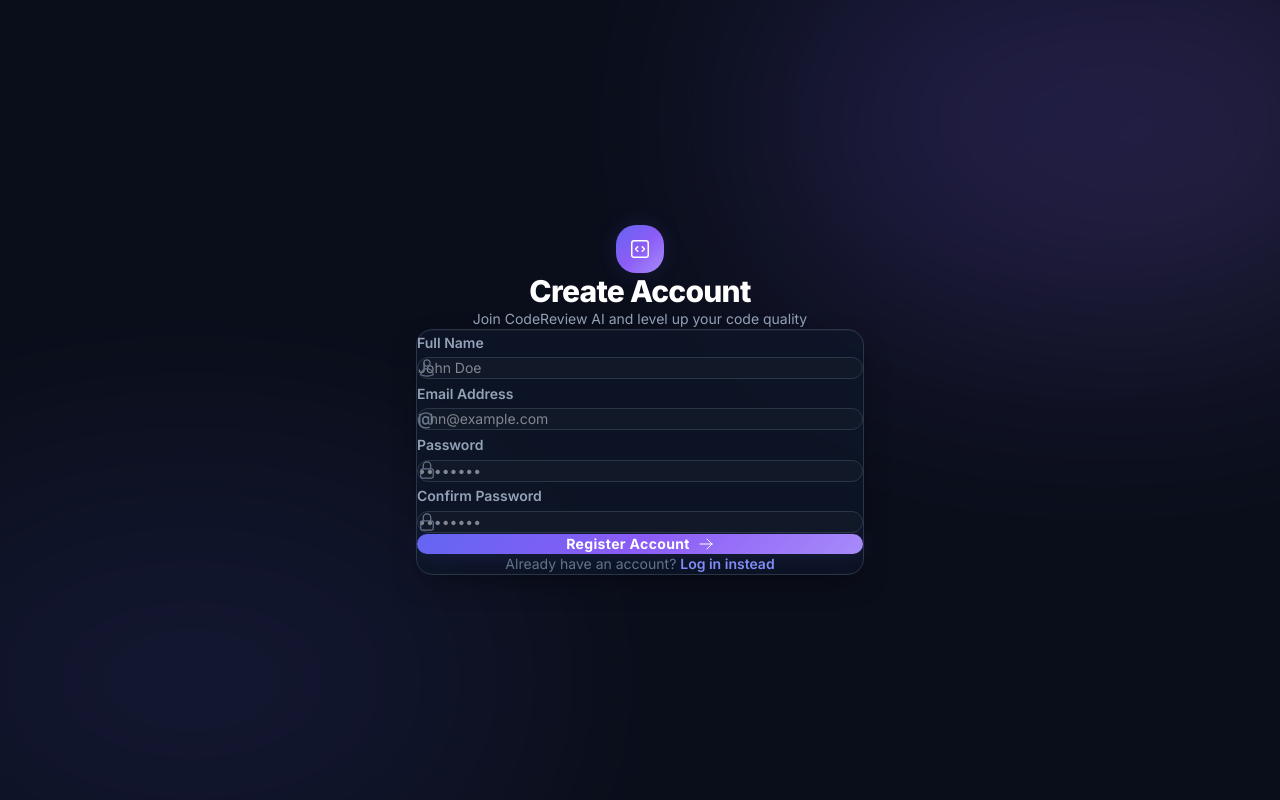
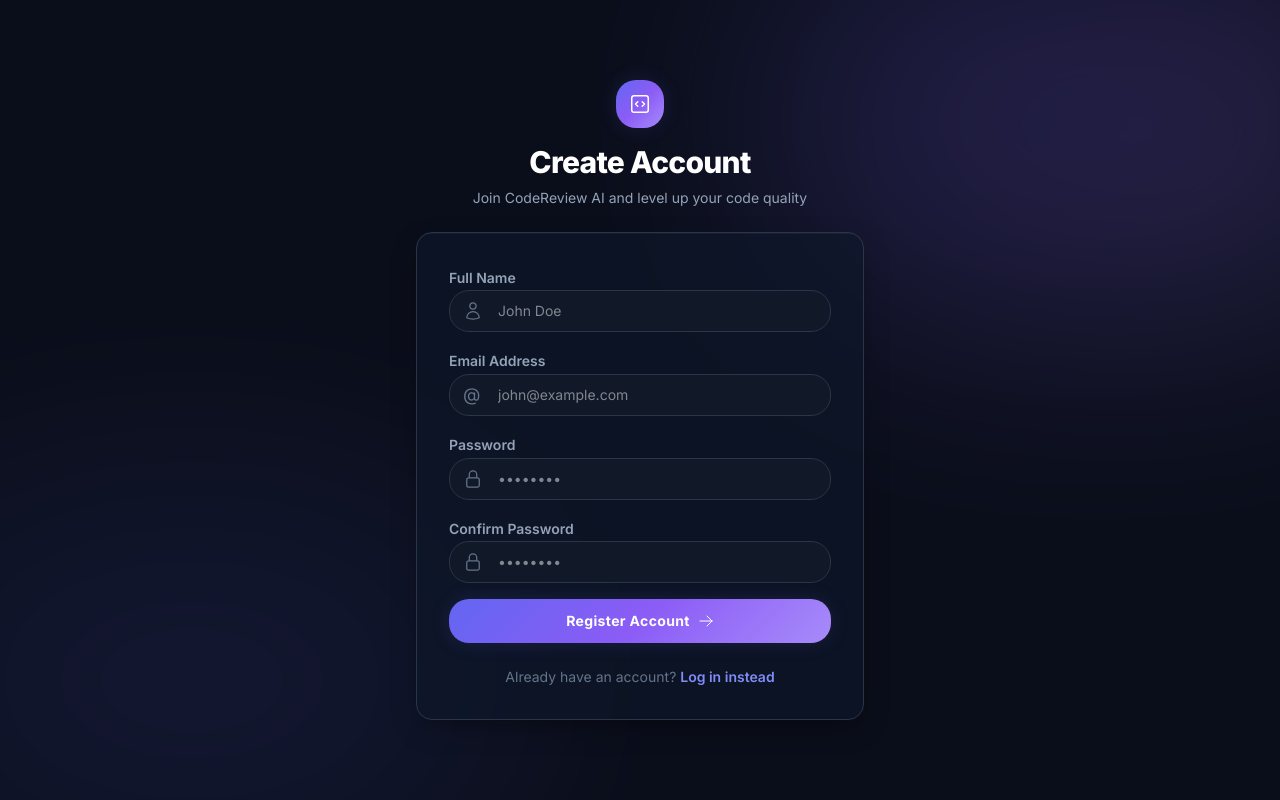
Before and after one commit to Necro000/Ai-Code-Review-Assistant, a React (Vite) app in the folder client/: page /register in a window 1280 px wide. Built offline with nearby package versions, Linux system fonts and the light colour scheme; no server answers.

Commit message:
style: fix input icon overlaps using Tailwind CSS v4 Cascade Layering

```diff
--- a/client/src/index.css
+++ b/client/src/index.css
@@ -72,12 +72,14 @@
 }
 
 /* --- Reset & Base --- */
+@layer base {
   *,
   *::before,
   *::after {
     box-sizing: border-box;
     margin: 0;
     padding: 0;
+  }
 }
 
 html {
--- a/client/src/pages/ForgotPasswordPage.jsx
+++ b/client/src/pages/ForgotPasswordPage.jsx
@@ -102,7 +102,7 @@
                   <input
                     type="email"
                     placeholder="name@example.com"
-                    className="w-full pl-10 pr-4 py-3 bg-[var(--color-bg-secondary)] border rounded-xl text-sm focus:outline-none transition-all duration-200"
+                    className="w-full pl-12 pr-4 py-3 bg-[var(--color-bg-secondary)] border rounded-xl text-sm focus:outline-none transition-all duration-200"
                     style={{
                       borderColor: requestForm.formState.errors.email ? 'var(--color-error)' : 'var(--color-border)',
                       color: 'var(--color-text)',
--- a/client/src/pages/HistoryPage.jsx
+++ b/client/src/pages/HistoryPage.jsx
@@ -89,7 +89,7 @@
             placeholder="Search by summary, project name, language..."
             value={q}
             onChange={(e) => setQ(e.target.value)}
-            className="w-full pl-10 pr-4 py-2 bg-[var(--color-bg-secondary)] border border-[var(--color-border)] rounded-xl text-sm focus:outline-none focus:border-[var(--color-accent)]"
+            className="w-full pl-12 pr-4 py-2 bg-[var(--color-bg-secondary)] border border-[var(--color-border)] rounded-xl text-sm focus:outline-none focus:border-[var(--color-accent)]"
             style={{ color: 'var(--color-text)' }}
           />
         </div>
--- a/client/src/pages/LoginPage.jsx
+++ b/client/src/pages/LoginPage.jsx
@@ -67,7 +67,7 @@
                 <input
                   type="email"
                   placeholder="name@example.com"
-                  className="w-full pl-10 pr-4 py-3 bg-[var(--color-bg-secondary)] border rounded-xl text-sm focus:outline-none transition-all duration-200"
+                  className="w-full pl-12 pr-4 py-3 bg-[var(--color-bg-secondary)] border rounded-xl text-sm focus:outline-none transition-all duration-200"
                   style={{
                     borderColor: errors.email ? 'var(--color-error)' : 'var(--color-border)',
                     color: 'var(--color-text)',
@@ -117,7 +117,7 @@
                 <input
                   type="password"
                   placeholder="••••••••"
-                  className="w-full pl-10 pr-4 py-3 bg-[var(--color-bg-secondary)] border rounded-xl text-sm focus:outline-none transition-all duration-200"
+                  className="w-full pl-12 pr-4 py-3 bg-[var(--color-bg-secondary)] border rounded-xl text-sm focus:outline-none transition-all duration-200"
                   style={{
                     borderColor: errors.password ? 'var(--color-error)' : 'var(--color-border)',
                     color: 'var(--color-text)',
--- a/client/src/pages/RegisterPage.jsx
+++ b/client/src/pages/RegisterPage.jsx
@@ -72,7 +72,7 @@
                 <input
                   type="text"
                   placeholder="John Doe"
-                  className="w-full pl-10 pr-4 py-2.5 bg-[var(--color-bg-secondary)] border rounded-xl text-sm focus:outline-none transition-all duration-200"
+                  className="w-full pl-12 pr-4 py-2.5 bg-[var(--color-bg-secondary)] border rounded-xl text-sm focus:outline-none transition-all duration-200"
                   style={{
                     borderColor: errors.name ? 'var(--color-error)' : 'var(--color-border)',
                     color: 'var(--color-text)',
@@ -111,7 +111,7 @@
                 <input
                   type="email"
                   placeholder="john@example.com"
-                  className="w-full pl-10 pr-4 py-2.5 bg-[var(--color-bg-secondary)] border rounded-xl text-sm focus:outline-none transition-all duration-200"
+                  className="w-full pl-12 pr-4 py-2.5 bg-[var(--color-bg-secondary)] border rounded-xl text-sm focus:outline-none transition-all duration-200"
                   style={{
                     borderColor: errors.email ? 'var(--color-error)' : 'var(--color-border)',
                     color: 'var(--color-text)',
@@ -152,7 +152,7 @@
                 <input
                   type="password"
                   placeholder="••••••••"
-                  className="w-full pl-10 pr-4 py-2.5 bg-[var(--color-bg-secondary)] border rounded-xl text-sm focus:outline-none transition-all duration-200"
+                  className="w-full pl-12 pr-4 py-2.5 bg-[var(--color-bg-secondary)] border rounded-xl text-sm focus:outline-none transition-all duration-200"
                   style={{
                     borderColor: errors.password ? 'var(--color-error)' : 'var(--color-border)',
                     color: 'var(--color-text)',
@@ -193,7 +193,7 @@
                 <input
                   type="password"
                   placeholder="••••••••"
-                  className="w-full pl-10 pr-4 py-2.5 bg-[var(--color-bg-secondary)] border rounded-xl text-sm focus:outline-none transition-all duration-200"
+                  className="w-full pl-12 pr-4 py-2.5 bg-[var(--color-bg-secondary)] border rounded-xl text-sm focus:outline-none transition-all duration-200"
                   style={{
                     borderColor: errors.confirmPassword ? 'var(--color-error)' : 'var(--color-border)',
                     color: 'var(--color-text)',
```
Lines whose indentation alone changed are shown as unchanged.
